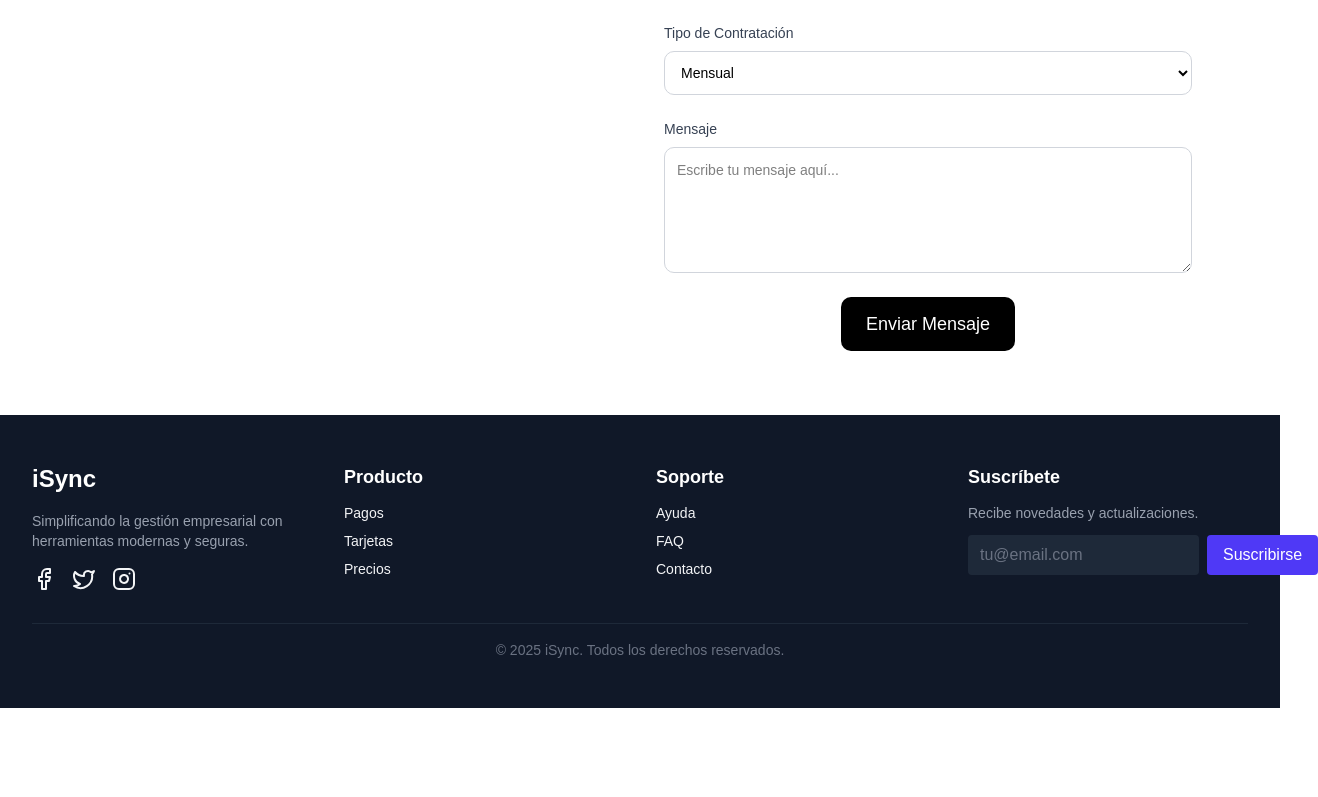
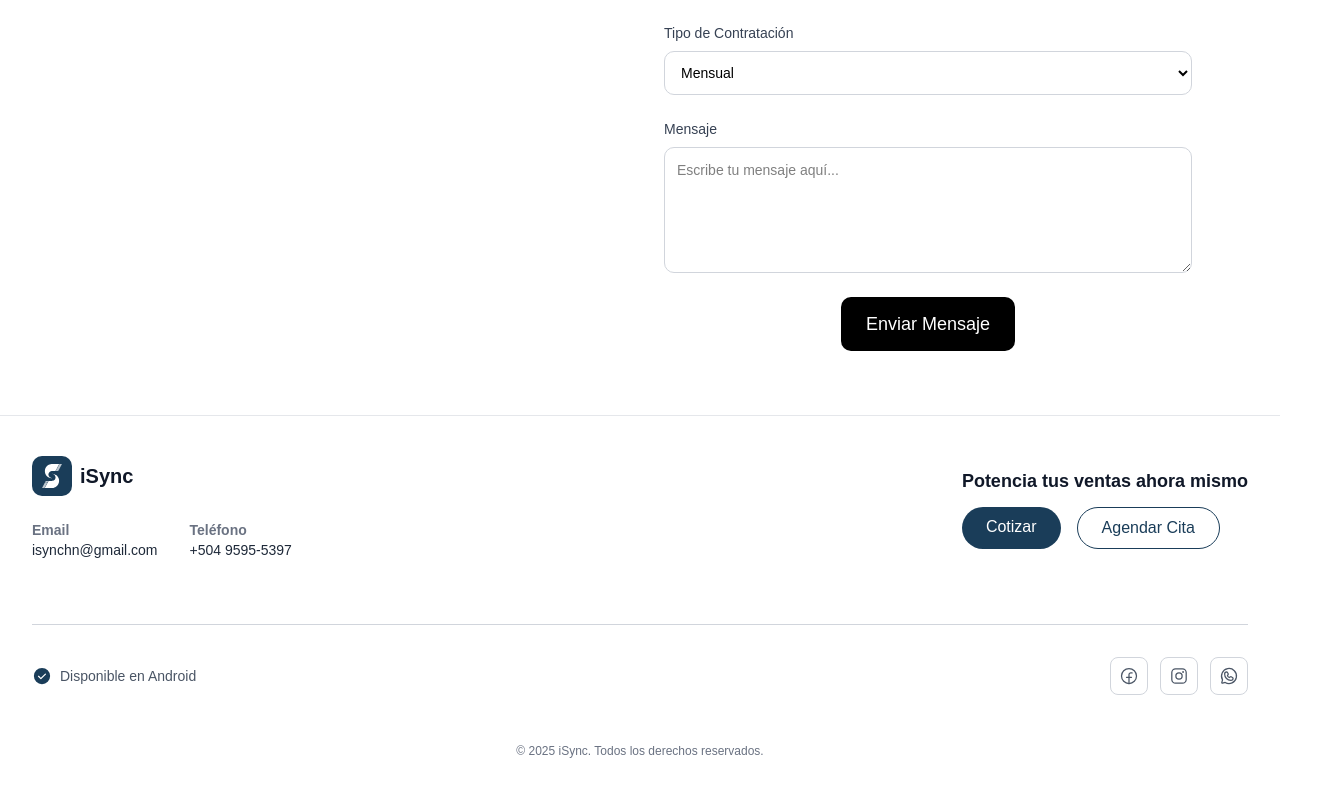
Before and after one commit to Keller65/isync_erp_web, a Next.js app: page /contacto in a window 1280 px wide. Shown: the part 577-1374 px from the top of the page, 1318 px wide, since content can reach past the window. Before the commit the page ends 1285 px from the top, so only its background shows below. Built offline with nearby package versions, Linux system fonts and the light colour scheme; a web font is replaced by a local one.

Commit message:
mejorando footer y agregando links de redes sociales

```diff
--- a/src/components/app/Footer.tsx
+++ b/src/components/app/Footer.tsx
@@ -1,72 +1,99 @@
-import { Facebook, Twitter, Instagram } from "lucide-react";
+import { FacebookLogo, InstagramLogo, WhatsappLogo, CheckCircle } from "phosphor-react";
+import Image from "next/image";
+import Link from "next/link";
 
 export default function Footer() {
+  const whatsappCita = "https://wa.me/50495955397?text=Agendar%20Cita";
+  const whatsappCotizar = "https://wa.me/50495955397?text=Cotizar";
+
   return (
-    <footer className="bg-gray-900 text-gray-100">
-      <div className="max-w-7xl mx-auto px-4 py-12 sm:px-6 lg:px-8">
-        <div className="grid grid-cols-1 md:grid-cols-4 gap-8">
-          {/* Branding y redes sociales */}
-          <div>
-            <h2 className="text-2xl font-bold text-white mb-4">iSync</h2>
-            <p className="text-gray-400 text-sm mb-4">
-              Simplificando la gestión empresarial con herramientas modernas y seguras.
-            </p>
-            <div className="flex space-x-4">
-              <a href="#" aria-label="Facebook" className="hover:text-white transition-colors">
-                <Facebook className="h-6 w-6" />
-              </a>
-              <a href="#" aria-label="Twitter" className="hover:text-white transition-colors">
-                <Twitter className="h-6 w-6" />
-              </a>
-              <a href="#" aria-label="Instagram" className="hover:text-white transition-colors">
-                <Instagram className="h-6 w-6" />
-              </a>
+    <footer className="bg-white text-gray-800 border-t border-gray-200">
+      <div className="max-w-7xl mx-auto px-4 py-10 sm:px-6 lg:px-8">
+
+        {/* Sección principal de Contacto e Invitación - Estilo similar a la parte superior de la imagen */}
+        <div className="flex flex-col md:flex-row justify-between items-start md:items-center pb-8">
+
+          <div className="mb-6 md:mb-0">
+            {/* Logo/Marca */}
+            <div className="flex items-center mb-6">
+              {/* Icono azul principal */}
+              <div className="h-10 w-10 p-1 mr-2 bg-[#1a3d59] rounded-lg flex items-center justify-center">
+                <Image
+                  src="/iSync_logo_white.svg"
+                  alt="Logo iSync"
+                  width={36}
+                  height={36}
+                  className="w-9 h-9"
+                />
+              </div>
+              <h2 className="text-xl font-bold text-gray-900">iSync</h2>
+            </div>
+
+            {/* Información de contacto (simulando la estructura de email y teléfono) */}
+            <div className="grid grid-cols-2 gap-x-8 text-sm text-gray-600">
+              <div>
+                <p className="font-semibold text-gray-500">Email</p>
+                <p className="text-gray-800">isynchn@gmail.com</p>
+              </div>
+              <div>
+                <p className="font-semibold text-gray-500">Teléfono</p>
+                <p className="text-gray-800">+504 9595-5397</p>
+              </div>
             </div>
           </div>
 
-          {/* Enlaces de producto */}
-          <div>
-            <h3 className="text-lg font-semibold text-white mb-3">Producto</h3>
-            <ul className="space-y-2 text-sm">
-              <li><a href="/payment" className="hover:underline">Pagos</a></li>
-              <li><a href="/card" className="hover:underline">Tarjetas</a></li>
-              <li><a href="/pricing" className="hover:underline">Precios</a></li>
-            </ul>
-          </div>
-
-          {/* Enlaces de soporte */}
-          <div>
-            <h3 className="text-lg font-semibold text-white mb-3">Soporte</h3>
-            <ul className="space-y-2 text-sm">
-              <li><a href="/help" className="hover:underline">Ayuda</a></li>
-              <li><a href="/faq" className="hover:underline">FAQ</a></li>
-              <li><a href="/contact" className="hover:underline">Contacto</a></li>
-            </ul>
-          </div>
-
-          {/* Suscripción al boletín */}
-          <div>
-            <h3 className="text-lg font-semibold text-white mb-3">Suscríbete</h3>
-            <p className="text-gray-400 text-sm mb-3">Recibe novedades y actualizaciones.</p>
-            <form className="flex flex-col sm:flex-row gap-2">
-              <label htmlFor="footer-email" className="sr-only">Correo electrónico</label>
-              <input
-                id="footer-email"
-                type="email"
-                placeholder="tu@email.com"
-                className="flex-1 px-3 py-2 rounded bg-gray-800 text-gray-100 placeholder-gray-500 focus:outline-none focus:ring-2 focus:ring-indigo-500"
-              />
-              <button
-                type="submit"
-                className="px-4 py-2 bg-indigo-600 hover:bg-indigo-500 rounded text-white transition-colors"
-              >
-                Suscribirse
-              </button>
-            </form>
+          {/* Botones de Llamada a la Acción (CTA) */}
+          <div className="flex flex-col gap-3">
+            <div className="text-right md:text-left mb-4 md:mb-0">
+              <p className="text-lg font-semibold text-gray-900">
+                Potencia tus ventas <span className="hidden md:inline">ahora</span> mismo
+              </p>
+            </div>
+            <div className="flex gap-4">
+              <Link target="_blank" href={whatsappCotizar} className="px-6 cursor-pointer py-2 bg-[#1a3d59] rounded-full text-white">
+                Cotizar
+              </Link>
+              <Link target="_blank" href={whatsappCita} className="px-6 cursor-pointer py-2 border border-[#1a3d59] hover:bg-gray-100 rounded-full text-[#1a3d59]">
+                Agendar Cita
+              </Link>
+            </div>
           </div>
         </div>
 
-        <div className="border-t border-gray-800 mt-8 pt-4 text-center text-sm text-gray-500">
+        <hr className="my-8 border-gray-300" /> {/* Línea separadora */}
+
+        {/* Sección Inferior: Disponibilidad y Redes Sociales */}
+        <div className="flex flex-col md:flex-row justify-between items-center text-sm text-gray-600">
+
+          {/* Texto de disponibilidad (Usando CheckCircle de Phosphor Icons) */}
+          <div className="flex items-center mb-4 md:mb-0">
+            <CheckCircle size={20} weight="fill" className="mr-2 text-[#1a3d59]" />
+            Disponible en Android
+          </div>
+
+          {/* Redes Sociales (Usando Phosphor Icons) */}
+          <div className="flex space-x-3">
+
+            {/* Facebook */}
+            <Link target="_blank" href="https://www.facebook.com/profile.php?id=61585131111294" aria-label="Facebook" className="p-2 border border-gray-300 rounded-md hover:border-[#1a3d59] hover:text-[#1a3d59] transition-colors">
+              <FacebookLogo size={20} />
+            </Link>
+
+            {/* Instagram */}
+            <Link target="_blank" href="https://www.instagram.com/isynchn/" aria-label="Instagram" className="p-2 border border-gray-300 rounded-md hover:border-[#1a3d59] hover:text-[#1a3d59] transition-colors">
+              <InstagramLogo size={20} />
+            </Link>
+
+            {/* WhatsApp */}
+            <Link target="_blank" href="https://wa.me/50495955397" aria-label="Whatsapp" className="p-2 border border-gray-300 rounded-md hover:border-[#1a3d59] hover:text-[#1a3d59] transition-colors">
+              <WhatsappLogo size={20} />
+            </Link>
+
+          </div>
+        </div>
+
+        {/* Derechos de autor */}
+        <div className="mt-8 pt-4 text-center text-xs text-gray-500">
           © {new Date().getFullYear()} iSync. Todos los derechos reservados.
         </div>
       </div>
--- a/src/pages/contacto.tsx
+++ b/src/pages/contacto.tsx
@@ -133,7 +133,6 @@
                 className="mt-2 block w-full rounded-lg border border-gray-300 focus:border-blue-500 focus:ring-blue-500 sm:text-sm p-3"
               >
                 <option value="SAP B1">SAP B1</option>
-                <option value="SAP FOR HANA">SAP FOR HANA</option>
                 <option value="CONTPAQI">CONTPAQI</option>
               </select>
             </div>
```
